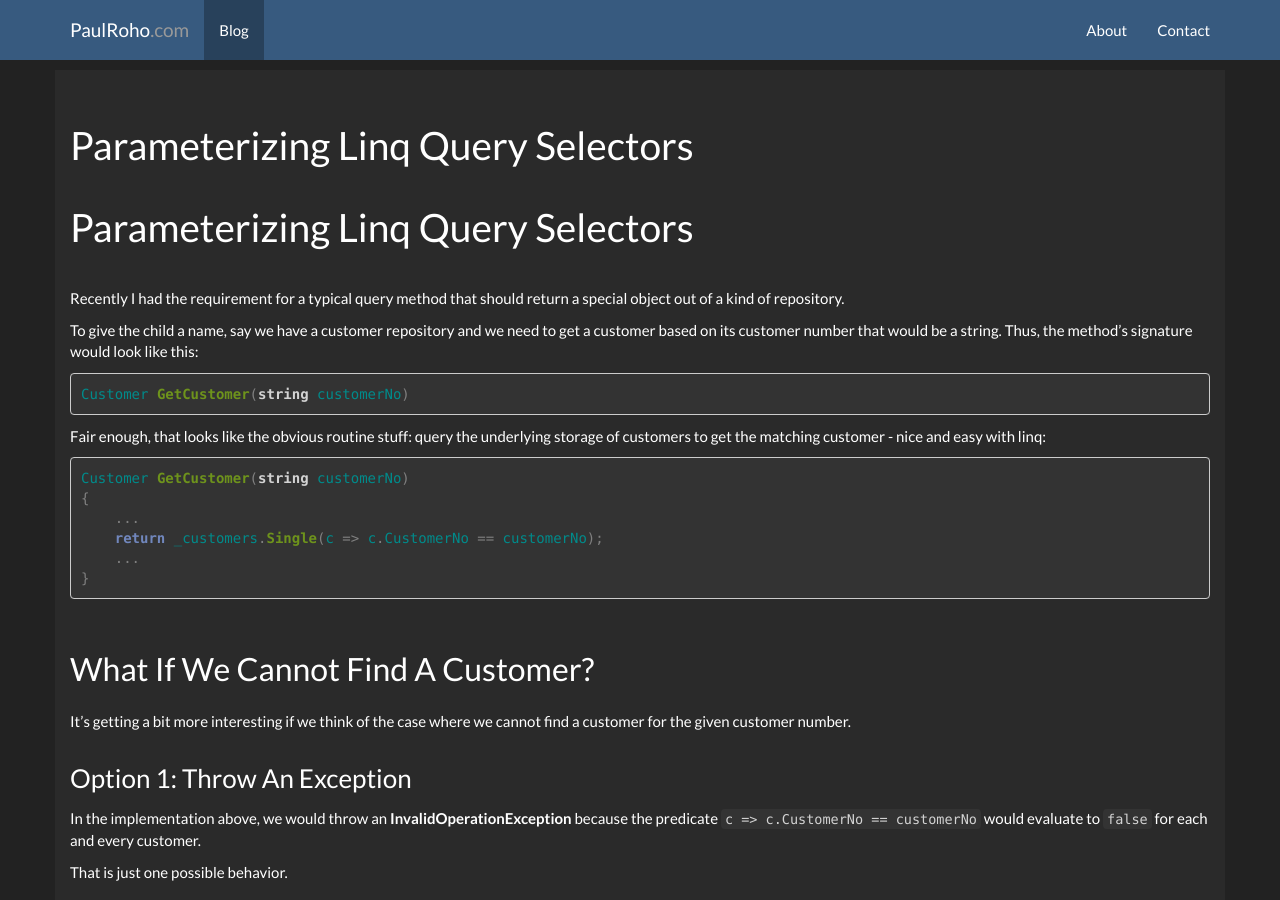
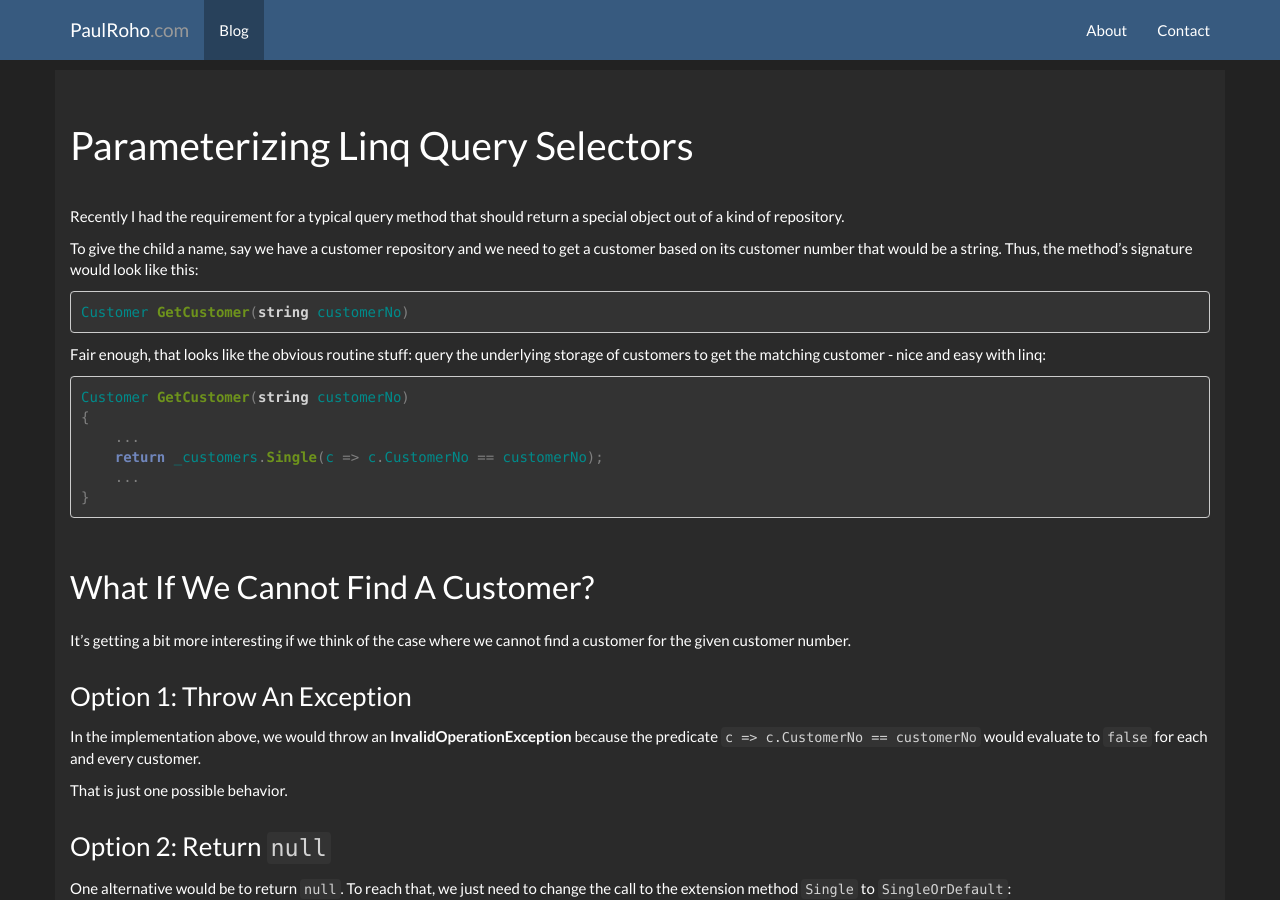
Before and after one commit to paulroho/paulroho.github.io, a Jekyll site: the page built from _posts/2014-06-28-Parameterizing-Linq-Query-Selectors.md, in a window 1280 px wide and 900 px high. Built offline with Jekyll 4.4.1, drawn with Linux system fonts in a browser that asks for light colours; nearby versions of some CDN libraries; comment, search, counter and statistics services are not loaded.

Commit message:
Removed extra headline

```diff
--- a/_posts/2014-06-28-Parameterizing-Linq-Query-Selectors.md
+++ b/_posts/2014-06-28-Parameterizing-Linq-Query-Selectors.md
@@ -2,9 +2,6 @@
 title: Parameterizing Linq Query Selectors
 tags: programming linq
 ---
-
-
-# Parameterizing Linq Query Selectors
 
 Recently I had the requirement for a typical query method that should return a special object out of a kind of repository.
 
```
